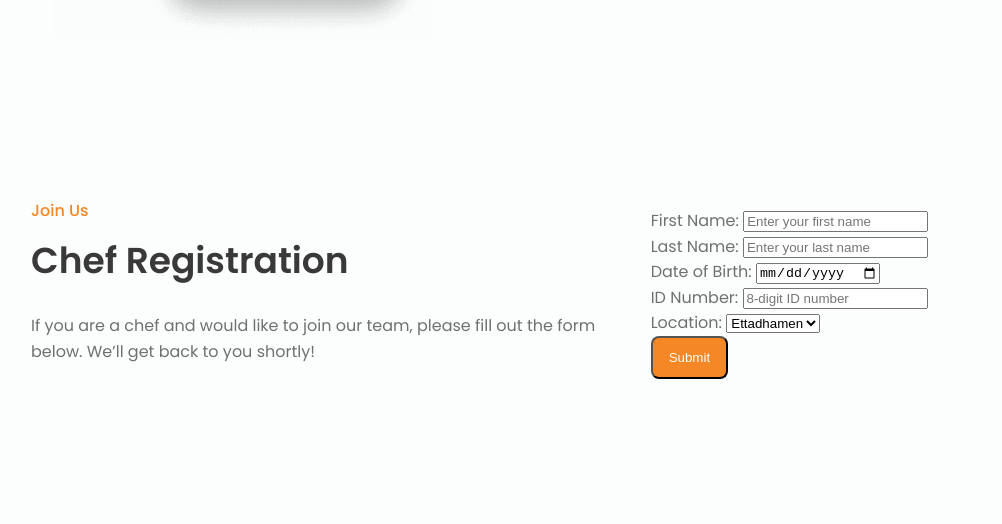
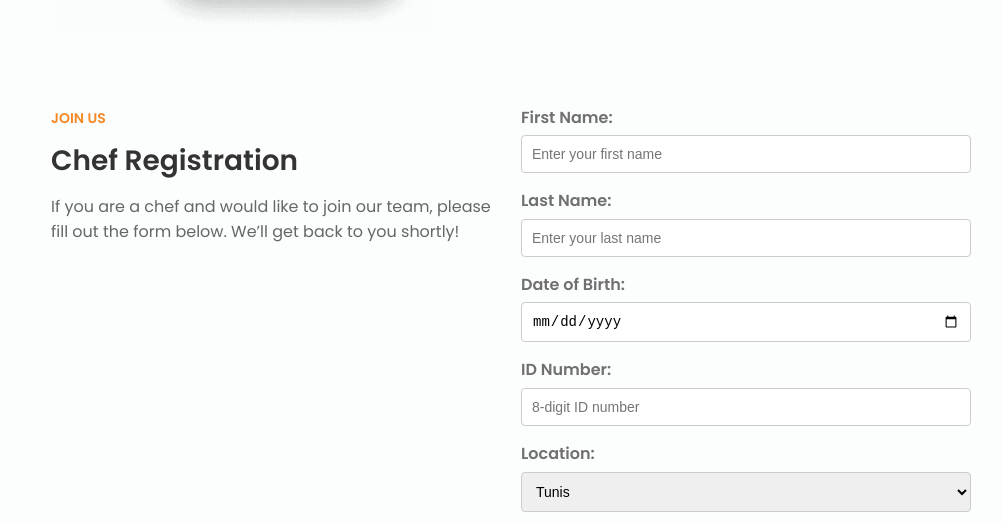
Before and after one commit to Code-Challenge-tn/Bytehood-, a plain HTML site: page index.html in a window 1280 px wide. Shown: the part 2345-2869 px from the top of the page, without its empty margins (129-1131 px from the left). Drawn offline with nearby package versions, Linux system fonts and the light colour scheme.

Commit message:
second job
update +fix email to client

```diff
--- a/index.html
+++ b/index.html
@@ -408,46 +408,66 @@
 
 
             <!--========== CONTACT US ==========-->
-<section class="contact section bd-container" id="contact">
-    <div class="contact__container bd-grid">
-        <div class="contact__data">
-            <span class="section-subtitle contact__initial">Join Us</span>
-            <h2 class="section-title contact__initial">Chef Registration</h2>
-            <p class="contact__description">
+            <section class="contact section bd-container" id="contact" style="padding: 40px 20px; text-align: center;">
+                <div class="contact__container bd-grid" style="display: grid; gap: 20px; grid-template-columns: repeat(auto-fit, minmax(300px, 1fr)); align-items: start; max-width: 1200px; margin: 0 auto;">
+                    <div class="contact__data" style="text-align: left;">
+                        <span class="section-subtitle contact__initial" style="color: #F58724; font-weight: bold; text-transform: uppercase; font-size: 14px; margin-bottom: 10px; display: inline-block;">Join Us</span>
+                        <h2 class="section-title contact__initial" style="font-size: 28px; margin-bottom: 10px; color: #333;">Chef Registration</h2>
+                        <p class="contact__description" style="font-size: 16px; color: #666; margin-bottom: 20px;">
                             If you are a chef and would like to join our team, please fill out the form below. We’ll get back to you shortly!
                         </p>
                     </div>
 
                     <div class="contact__form">
-            <form action="https://formspree.io/f/mpwwekbk" method="POST">
-                <div class="form-group">
-                    <label for="firstName">First Name:</label>
-                    <input type="text" id="firstName" name="firstName" placeholder="Enter your first name" required>
+                        <form action="https://formspree.io/f/xwppdvod" method="POST">
+                            <div class="form-group" style="margin-bottom: 15px;">
+                                <label for="firstName" style="display: block; margin-bottom: 5px; font-weight: bold;">First Name:</label>
+                                <input type="text" id="firstName" name="firstName" placeholder="Enter your first name" required style="width: 100%; padding: 10px; border: 1px solid #ccc; border-radius: 4px; box-sizing: border-box; font-size: 14px;">
                             </div>
-                <div class="form-group">
-                    <label for="lastName">Last Name:</label>
-                    <input type="text" id="lastName" name="lastName" placeholder="Enter your last name" required>
+                            <div class="form-group" style="margin-bottom: 15px;">
+                                <label for="lastName" style="display: block; margin-bottom: 5px; font-weight: bold;">Last Name:</label>
+                                <input type="text" id="lastName" name="lastName" placeholder="Enter your last name" required style="width: 100%; padding: 10px; border: 1px solid #ccc; border-radius: 4px; box-sizing: border-box; font-size: 14px;">
                             </div>
-                <div class="form-group">
-                    <label for="dob">Date of Birth:</label>
-                    <input type="date" id="dob" name="dob" required>
+                            <div class="form-group" style="margin-bottom: 15px;">
+                                <label for="dob" style="display: block; margin-bottom: 5px; font-weight: bold;">Date of Birth:</label>
+                                <input type="date" id="dob" name="dob" required style="width: 100%; padding: 10px; border: 1px solid #ccc; border-radius: 4px; box-sizing: border-box; font-size: 14px;">
                             </div>
-                <div class="form-group">
-                    <label for="idNumber">ID Number:</label>
-                    <input type="text" id="idNumber" name="idNumber" placeholder="8-digit ID number" pattern="\d{8}" required>
+                            <div class="form-group" style="margin-bottom: 15px;">
+                                <label for="idNumber" style="display: block; margin-bottom: 5px; font-weight: bold;">ID Number:</label>
+                                <input type="text" id="idNumber" name="idNumber" placeholder="8-digit ID number" pattern="\d{8}" required style="width: 100%; padding: 10px; border: 1px solid #ccc; border-radius: 4px; box-sizing: border-box; font-size: 14px;">
                             </div>
-                <div class="form-group">
-                    <label for="location">Location:</label>
-                    <select id="location" name="location" required>
+                            <div class="form-group" style="margin-bottom: 15px;">
+                                <label for="location" style="display: block; margin-bottom: 5px; font-weight: bold;">Location:</label>
+                                <select id="location" name="location" required style="width: 100%; padding: 10px; border: 1px solid #ccc; border-radius: 4px; box-sizing: border-box; font-size: 14px;">
+                                    <option value="Tunis">Tunis</option>
+                                    <option value="La Marsa">La Marsa</option>
+                                    <option value="Sidi Bou Said">Sidi Bou Said</option>
+                                    <option value="Le Kram">Le Kram</option>
+                                    <option value="Carthage">Carthage</option>
+                                    <option value="La Goulette">La Goulette</option>
+                                    <option value="Manouba">Manouba</option>
+                                    <option value="Ben Arous">Ben Arous</option>
+                                    <option value="Ezzahra">Ezzahra</option>
+                                    <option value="Rades">Rades</option>
                                     <option value="Ettadhamen">Ettadhamen</option>
-                        <option value="Rades">Rades</option>
+                                    <option value="Ariana">Ariana</option>
+                                    <option value="Soukra">Soukra</option>
+                                    <option value="Bardo">Bardo</option>
                                 </select>
                             </div>
+                            <div class="form-group" style="margin-bottom: 15px;">
+                                <label for="homeNumber" style="display: block; margin-bottom: 5px; font-weight: bold;">Home Number:</label>
+                                <input type="text" id="homeNumber" name="homeNumber" placeholder="Enter your home number" required style="width: 100%; padding: 10px; border: 1px solid #ccc; border-radius: 4px; box-sizing: border-box; font-size: 14px;">
+                            </div>
+                            <div class="form-group" style="margin-bottom: 15px;">
+                                <label for="phoneNumber" style="display: block; margin-bottom: 5px; font-weight: bold;">Phone Number:</label>
+                                <input type="text" id="phoneNumber" name="phoneNumber" placeholder="Enter your phone number" required style="width: 100%; padding: 10px; border: 1px solid #ccc; border-radius: 4px; box-sizing: border-box; font-size: 14px;">
+                            </div>
+
                             <div class="form-group">
-                    <button type="submit" class="button">Submit</button>
+                                <button type="submit" class="button" style="background-color: #F58724; color: #fff; border: none; padding: 10px 15px; border-radius: 4px; font-size: 16px; cursor: pointer; width: 100%;">Submit</button>
                             </div>
                         </form>
-
                     </div>
                 </div>
             </section>
```
Also changed, not shown: assets/img/about.jpg, assets/img/about1.jpg (added), assets/img/home.png, assets/img/home0.png (added), assets/img/home4.png (added). Lines whose indentation alone changed are shown as unchanged.
